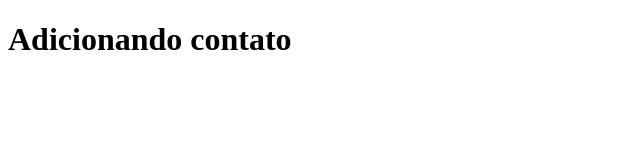
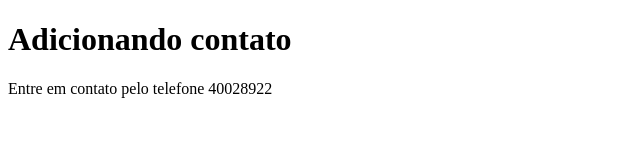
Before and after one commit to gustDs/sistema-de-cadastro, a plain HTML site: page contato.html in a window 1280 px wide. Shown: the whole page, without its empty margins (0-640 px from the left). Drawn offline with Linux system fonts and the light colour scheme.

```diff
--- a/contato.html
+++ b/contato.html
@@ -8,5 +8,6 @@
 </head>
 <body>
     <h1>Adicionando contato</h1>
+    <p>Entre em contato pelo telefone 40028922</p>
 </body>
 </html>
```
